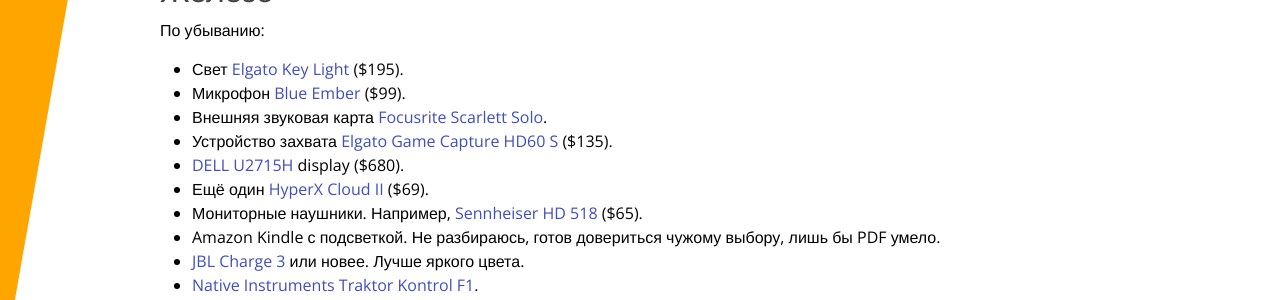
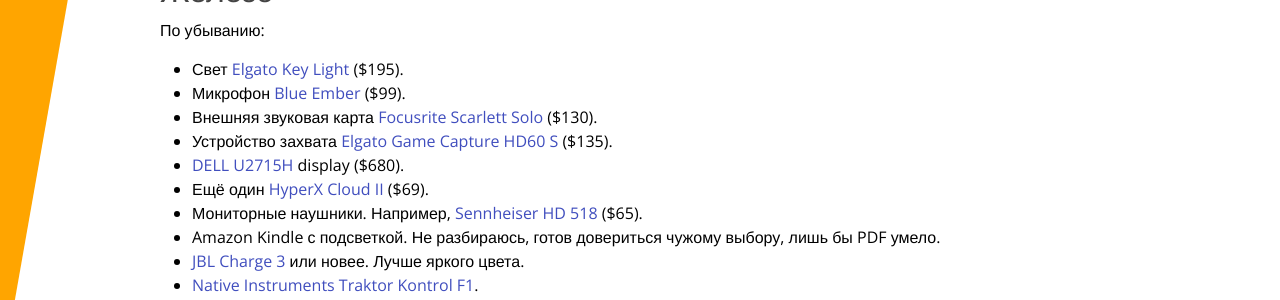
Before and after one commit to anton-rudeshko/anton-rudeshko.github.io, a Jekyll site: the page built from wishlist/index.md, in a window 1280 px wide. Shown: the part 200-500 px from the top of the page. Built offline with Jekyll 4.4.1, drawn with Linux system fonts in a browser that asks for light colours; comment, search, counter and statistics services are not loaded.

Commit message:
wishlist: add price tag to focusrite

```diff
--- a/wishlist/index.md
+++ b/wishlist/index.md
@@ -13,7 +13,7 @@ title: Вишлист
 
 * Свет [Elgato Key Light] ($195).
 * Микрофон [Blue Ember] ($99).
-* Внешняя звуковая карта [Focusrite Scarlett Solo].
+* Внешняя звуковая карта [Focusrite Scarlett Solo] ($130).
 * Устройство захвата [Elgato Game Capture HD60 S] ($135).
 * [DELL U2715H] display ($680).
 * Ещё один [HyperX Cloud II] ($69).
```
